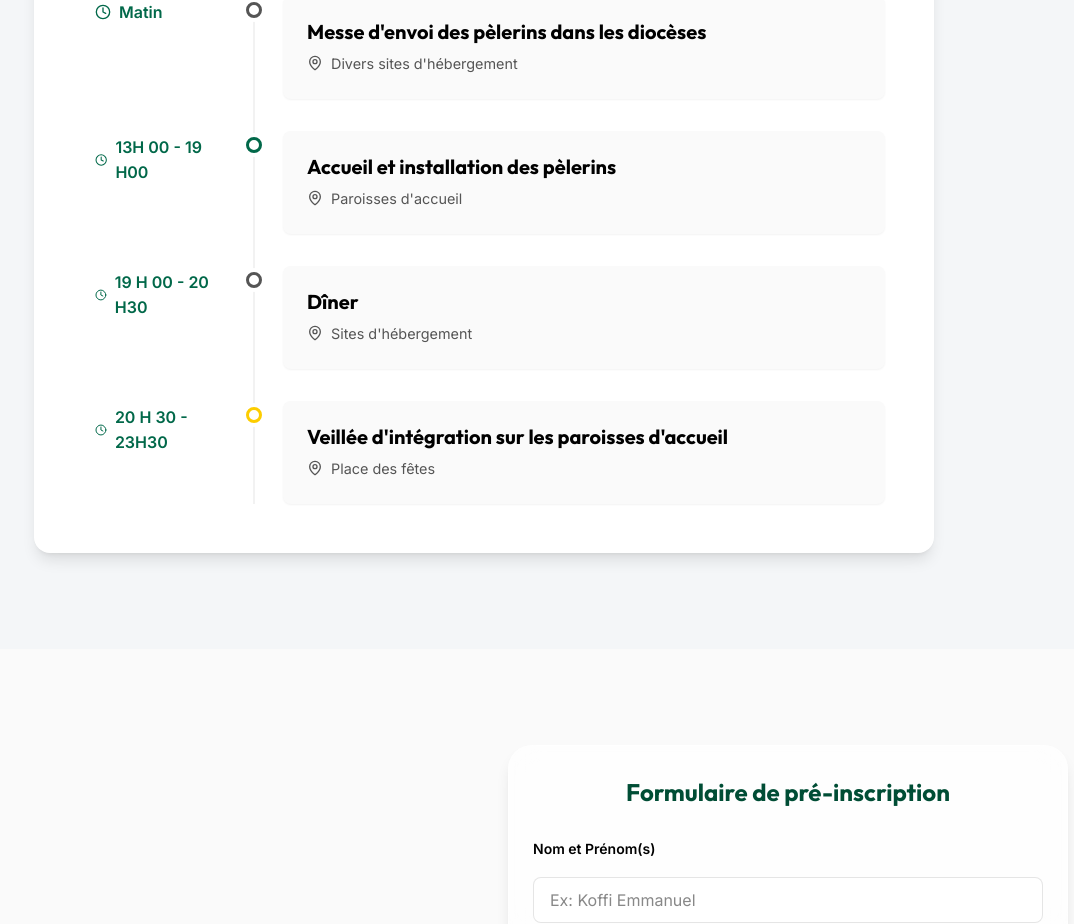
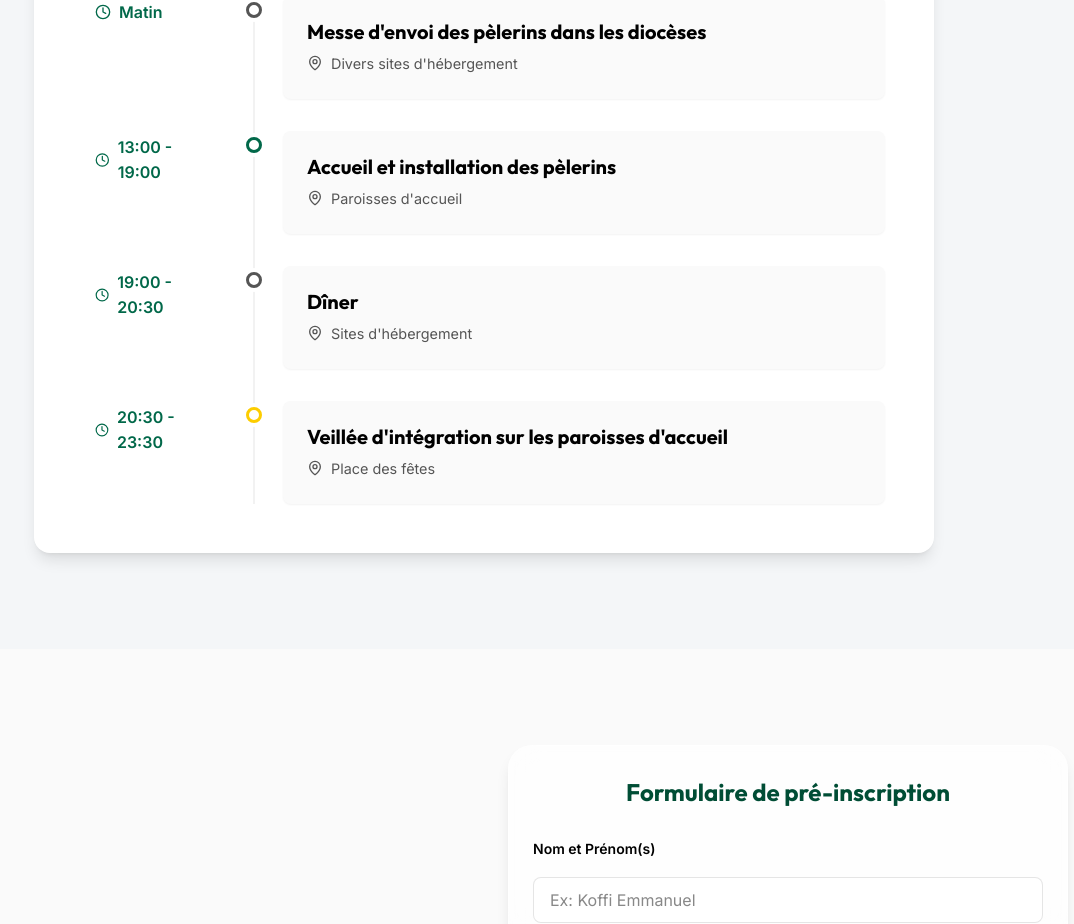
Before and after one commit to jocelynelisa/jnj2026, a React (Vite) app: page / in a window 1280 px wide. Shown: the part 3785-4709 px from the top of the page, without its empty margins (156-1230 px from the left). Built offline with nearby package versions, Linux system fonts and the light colour scheme.

Commit message:
correction affichage des heures

```diff
--- a/src/components/Program.jsx
+++ b/src/components/Program.jsx
@@ -16,9 +16,9 @@ const Program = () => {
   const schedule = {
     1: [
       { time: "Matin", title: "Messe d'envoi des pèlerins dans les diocèses", location: "Divers sites d'hébergement", type: "logistics" },
-      { time: "13H 00 - 19 H00", title: "Accueil et installation des pèlerins", location: "Paroisses d'accueil", type: "spiritual" },
-      { time: "19 H 00 - 20 H30", title: "Dîner", location: "Sites d'hébergement", type: "logistics" },
-      { time: "20 H 30 - 23H30", title: "Veillée d'intégration sur les paroisses d'accueil", location: "Place des fêtes", type: "cultural" }
+      { time: "13:00 - 19:00", title: "Accueil et installation des pèlerins", location: "Paroisses d'accueil", type: "spiritual" },
+      { time: "19:00 - 20:30", title: "Dîner", location: "Sites d'hébergement", type: "logistics" },
+      { time: "20:30 - 23:30", title: "Veillée d'intégration sur les paroisses d'accueil", location: "Place des fêtes", type: "cultural" }
     ],
     2: [
       { time: "05:00 - 06:00", title: "Réveil", location: "Sites d'hébergement", type: "logistics" },
```
